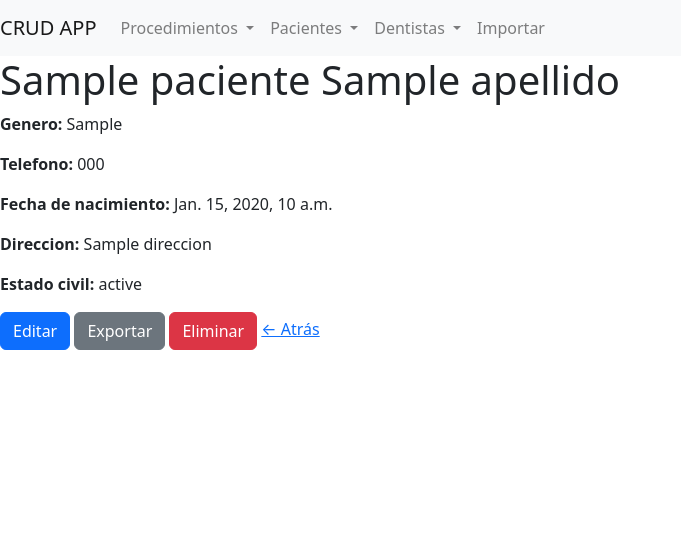
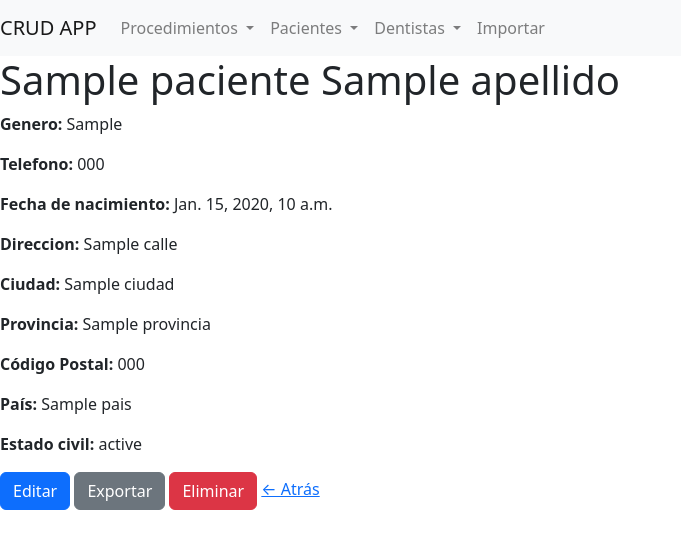
Before and after one commit to Raul-Alv/Dental-Clinic, a Django app: template clinicaDental/clinica/templates/clinica/pacientes/pacientes_detail.html in a window 1280 px wide. Shown: the top 549 px of the page, without its empty margins (0-681 px from the left). Run offline with Django 5.2, Linux system fonts and the light colour scheme; the template is opened without the code that fills it: most values are stand-ins (such as "Sample title", 1, 10 or a date in 2020); some libraries are stand-ins or nearby versions.

Commit message:
fix(paciente): Arreglado el display de la direccion del paciente

```diff
--- a/clinicaDental/clinica/templates/clinica/pacientes/pacientes_detail.html
+++ b/clinicaDental/clinica/templates/clinica/pacientes/pacientes_detail.html
@@ -10,7 +10,13 @@
 <p><strong>Genero:</strong> {{ paciente.get_genero_display }}</p>
 <p><strong>Telefono:</strong> {{ paciente.telefono }}</p>
 <p><strong>Fecha de nacimiento:</strong> {{ paciente.fecha_nacimiento }}</p>
-<p><strong>Direccion:</strong> {{ paciente.direccion }}</p>
+<address>
+  <p><strong>Direccion:</strong> {{ paciente.calle }}</p>
+  <p><strong>Ciudad:</strong> {{ paciente.ciudad }}</p>
+  <p><strong>Provincia:</strong> {{ paciente.provincia }}</p>
+  <p><strong>Código Postal:</strong> {{ paciente.codigo_postal }}</p>
+  <p><strong>País:</strong> {{ paciente.pais }}</p>
+</address>
 <p><strong>Estado civil:</strong> {{ paciente.get_estado_civil_display }}</p>
 
 <button type="button"
```
